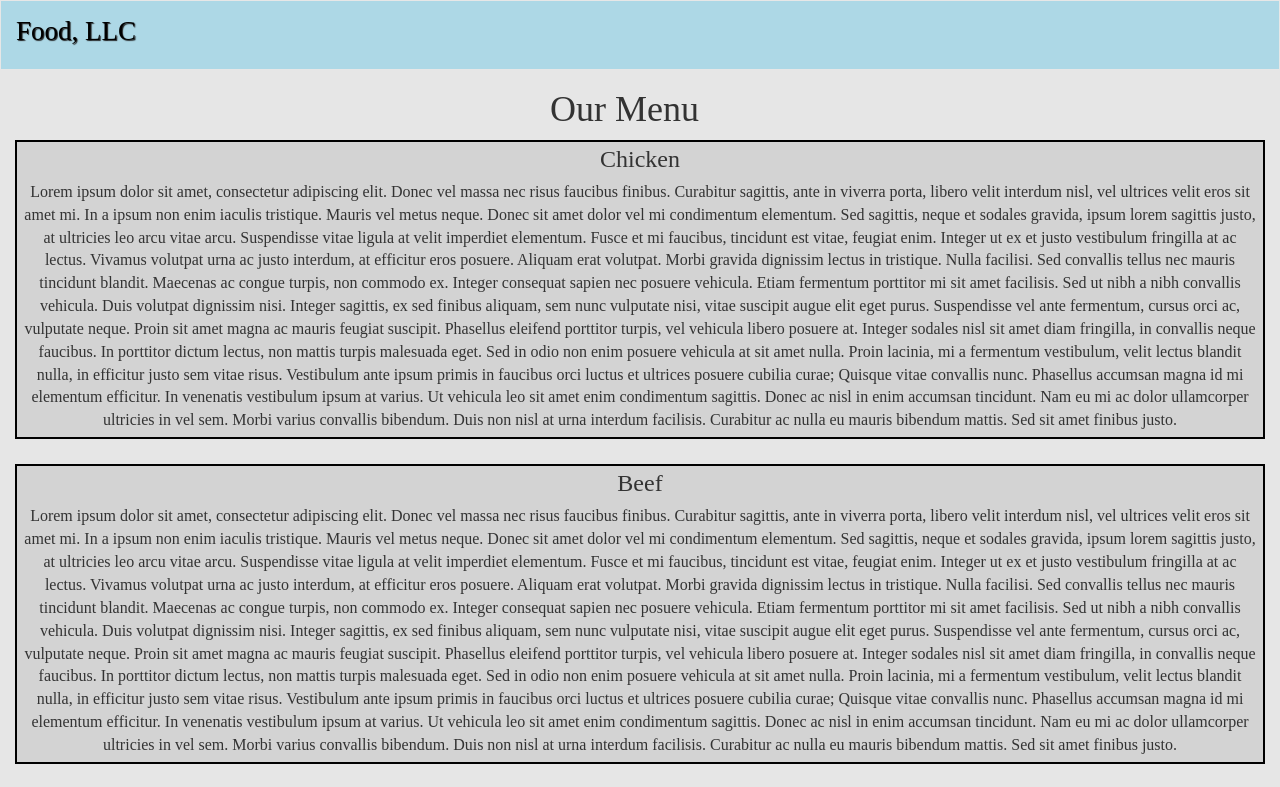
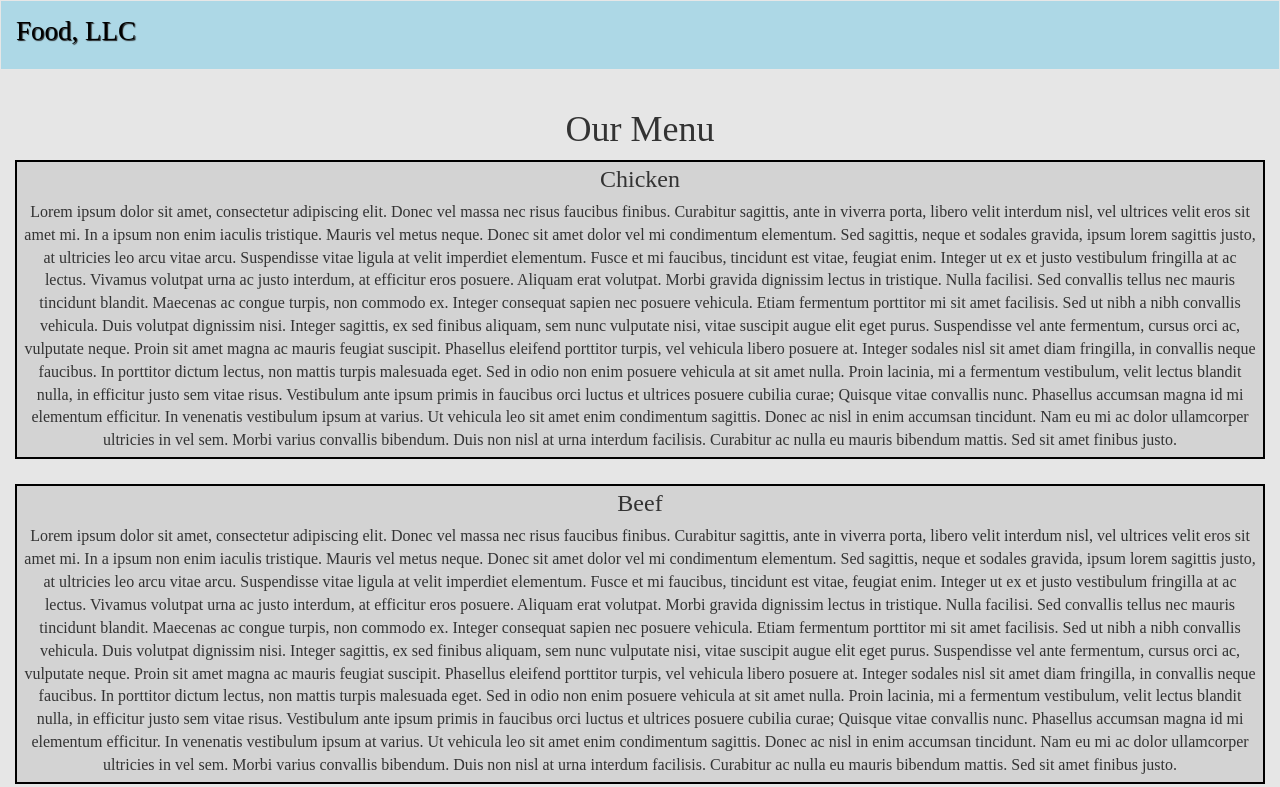
Before and after one commit to dolaisai/Coursera-Static-Restaurant-Site, a plain HTML site: page index.html in a window 1280 px wide. Shown: the top 787 px of the page. Drawn offline with Linux system fonts and the light colour scheme.

Commit message:
fix "our Menu" alignment

```diff
--- a/css/styles.css
+++ b/css/styles.css
@@ -90,7 +90,3 @@ body {
 #chicken-tile section, #beef-tile section, #sushi-tile section {
    padding: 5px;
 }
-
-#main-content h1 {
-    margin-top: 0%;
-}
```
